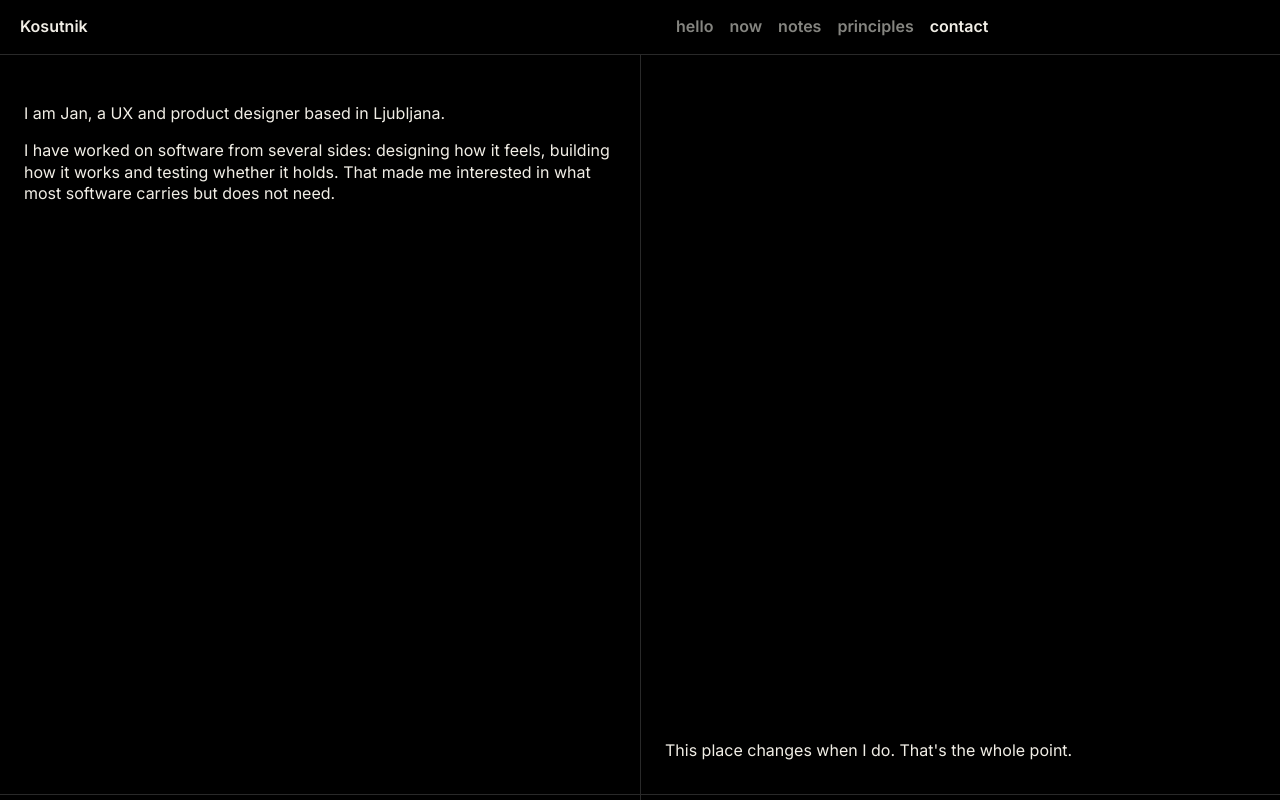
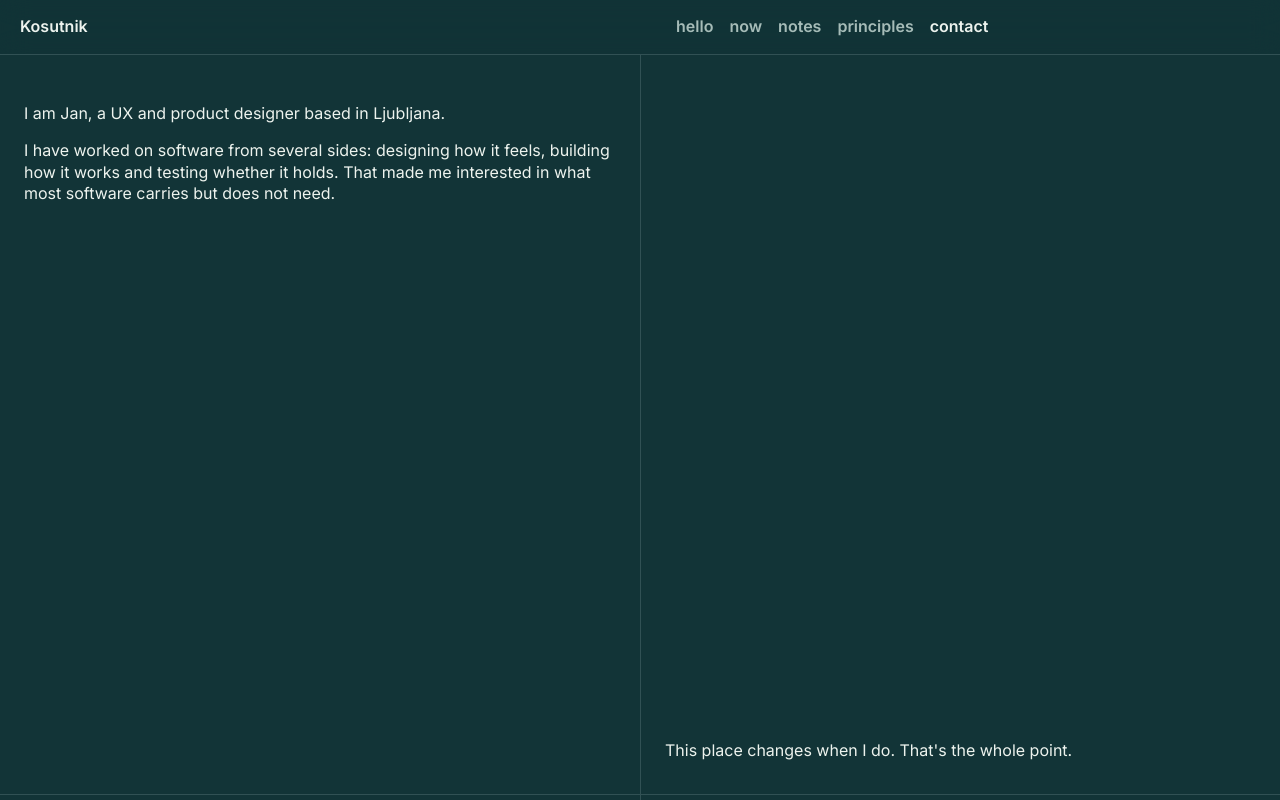
Before and after one commit to JanKosutnik/Kosutnik, a Next.js app: page / in a window 1280 px wide. Shown: the top 800 px of the page. Built offline with nearby package versions, Linux system fonts and the light colour scheme.

Commit message:
Adopt deep teal site palette

```diff
--- a/app/globals.css
+++ b/app/globals.css
@@ -10,8 +10,8 @@ html {
 
 body {
   margin: 0;
-  background: #000;
-  color: #f1eee6;
+  background: #123437;
+  color: #edf3ee;
   -webkit-font-smoothing: antialiased;
 }
 
--- a/app/palette/palette.module.css
+++ /dev/null
@@ -1,46 +0,0 @@
-.page {
-  min-height: 100vh;
-  background: #000;
-  color: #ecebe7;
-  font-family: var(--font-sans), system-ui, sans-serif;
-  font-size: 1rem;
-  line-height: 1.4;
-}
-
-.option {
-  display: grid;
-  grid-template-columns: repeat(2, minmax(0, 1fr));
-  min-height: 18rem;
-  background: var(--sample-background);
-  color: var(--sample-text);
-  border-bottom: 1px solid color-mix(in srgb, var(--sample-text) 14%, transparent);
-}
-
-.option header,
-.sample { padding: 2rem 1.5rem; }
-
-.option header {
-  display: flex;
-  flex-direction: column;
-  align-items: flex-start;
-  gap: .25rem;
-}
-
-.option header span { color: var(--sample-muted); }
-
-.sample {
-  display: grid;
-  align-content: start;
-  gap: 1rem;
-  border-left: 1px solid color-mix(in srgb, var(--sample-text) 14%, transparent);
-}
-
-.sample p { max-width: 40rem; margin: 0; }
-
-@media (max-width: 680px) {
-  .option { grid-template-columns: 1fr; }
-  .sample {
-    border-top: 1px solid color-mix(in srgb, var(--sample-text) 14%, transparent);
-    border-left: 0;
-  }
-}
--- a/app/v1/v1.module.css
+++ b/app/v1/v1.module.css
@@ -1,9 +1,9 @@
 .page {
-  --surface: #000;
-  --ink: #f1eee6;
-  --muted: #858580;
-  --header-rest: rgba(0, 0, 0, .24);
-  --header-scrolled: rgba(0, 0, 0, .52);
+  --surface: #123437;
+  --ink: #edf3ee;
+  --muted: #a6bcb8;
+  --header-rest: rgba(18, 52, 55, .24);
+  --header-scrolled: rgba(18, 52, 55, .72);
   min-height: 100vh;
   max-width: 76rem;
   background: var(--surface);
@@ -18,12 +18,12 @@
 .page ::selection { background: #d5d0c5; color: #111; }
 
 .color {
-  --surface: #000;
-  --ink: #f1eee6;
-  --muted: #858580;
-  --line: #292929;
-  --header-rest: rgba(0, 0, 0, .24);
-  --header-scrolled: rgba(0, 0, 0, .72);
+  --surface: #123437;
+  --ink: #edf3ee;
+  --muted: #a6bcb8;
+  --line: #315154;
+  --header-rest: rgba(18, 52, 55, .24);
+  --header-scrolled: rgba(18, 52, 55, .72);
   width: 100%;
   max-width: none;
   color-scheme: dark;
--- a/app/writing/[slug]/post.module.css
+++ b/app/writing/[slug]/post.module.css
@@ -1,8 +1,8 @@
 .page {
-  --surface: #000;
-  --ink: #f1eee6;
-  --line: #353535;
-  --muted: #8b8b86;
+  --surface: #123437;
+  --ink: #edf3ee;
+  --line: #315154;
+  --muted: #a6bcb8;
   min-height: 100vh;
   background: var(--surface);
   color: var(--ink);
@@ -27,7 +27,7 @@
   display: grid;
   grid-template-columns: repeat(2, minmax(0, 1fr));
   padding: 0;
-  background: rgba(0, 0, 0, .24);
+  background: rgba(18, 52, 55, .24);
   -webkit-backdrop-filter: blur(14px);
   backdrop-filter: blur(14px);
   border-bottom: 1px solid var(--line);
```
Also changed, not shown: app/palette/page.tsx (deleted, +0 -45 lines).
